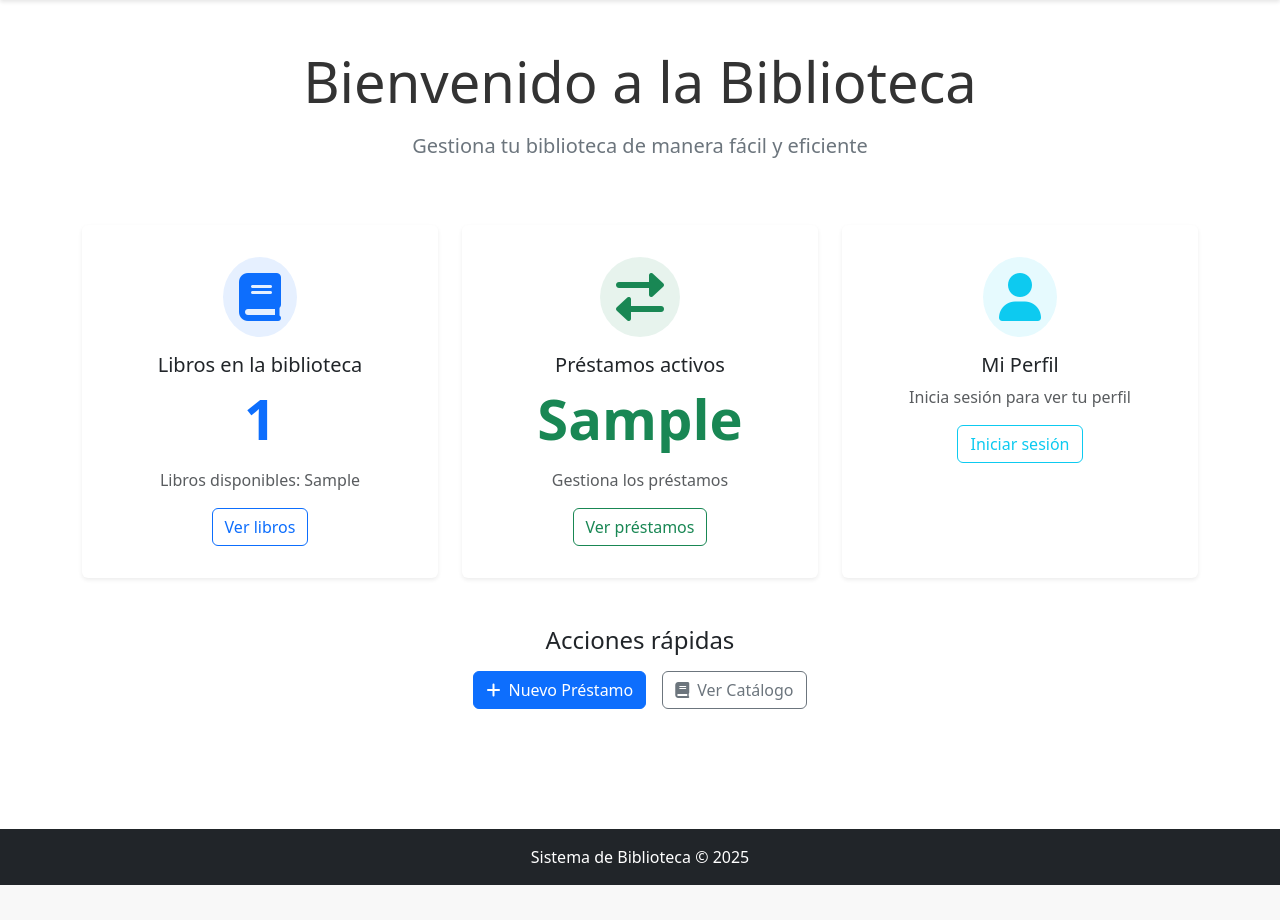
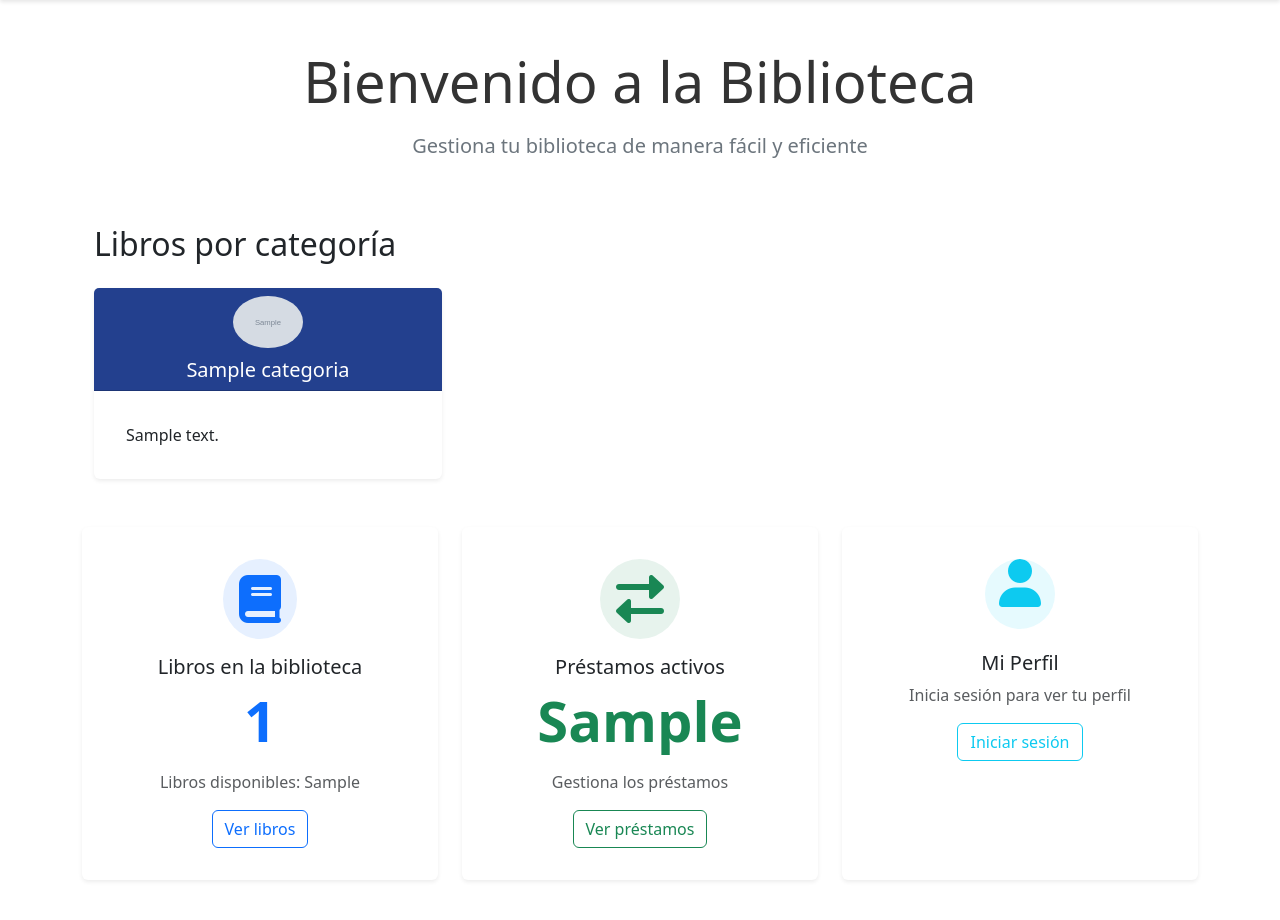
Before and after one commit to Kallheset/Biblioteca-django-drf, a Django app: template templates/inicio.html in a window 1280 px wide. Shown: the part 56-976 px from the top of the page. Before the commit the page ends 941 px from the top, so only its background shows below. Run offline with Django 5.2, Linux system fonts and the light colour scheme; the template is opened without the code that fills it: most values are stand-ins (such as "Sample title", 1, 10 or a date in 2020); grey boxes marked "Sample" are stand-in pictures.

Commit message:
Mejoras UI: descripción de categoría en tarjetas, avatar de usuario en perfil, color azul oscuro en header de categoría y mejoras visuales en inicio. Tests verificados OK.

```diff
--- a/templates/inicio.html
+++ b/templates/inicio.html
@@ -10,6 +10,30 @@
             <p class="lead">Gestiona tu biblioteca de manera fácil y eficiente</p>
         </div>
     </div>
+
+    <!-- Categorías y libros -->
+    <div class="container mb-5">
+  <h2 class="mb-4">Libros por categoría</h2>
+  <div class="row row-cols-1 row-cols-sm-2 row-cols-md-3 g-4">
+    {% for item in categorias_con_libros %}
+      <div class="col">
+        <a href="{% url 'lista_libros' %}?categoria={{ item.categoria.id }}" style="text-decoration: none; color: inherit;">
+          <div class="card categoria-box h-100 border-0 shadow-sm categoria-link" style="cursor:pointer;">
+            <div class="card-header text-white text-center" style="background-color: #23408e;">
+  {% if item.categoria.imagen %}
+    <img src="{{ item.categoria.imagen.url }}" alt="{{ item.categoria.nombre }}" style="max-width:70px; max-height:70px; object-fit:cover; border-radius:50%; margin-bottom:10px;">
+  {% endif %}
+  <h5 class="mb-0">{{ item.categoria.nombre }}</h5>
+</div>
+            <div class="card-body">
+  <p class="card-text">{{ item.categoria.descripcion|default:"Sin descripción." }}</p>
+</div>
+          </div>
+        </a>
+      </div>
+    {% endfor %}
+  </div>
+</div>
 
     <div class="row g-4">
         <!-- Tarjeta de Libros -->
@@ -48,9 +72,13 @@
         <div class="col-md-4">
             <div class="card h-100 border-0 shadow-sm">
                 <div class="card-body text-center">
-                    <div class="bg-info bg-opacity-10 p-3 rounded-circle d-inline-block mb-3">
-                        <i class="fas fa-user fa-3x text-info"></i>
-                    </div>
+                    <div class="rounded-circle d-inline-block mb-3 bg-info bg-opacity-10" style="width: 70px; height: 70px; overflow: hidden; display: flex; align-items: center; justify-content: center;">
+    {% if user.is_authenticated and user.perfil.avatar %}
+        <img src="{{ user.perfil.avatar.url }}" alt="Avatar de {{ user.username }}" style="width: 100%; height: 100%; object-fit: cover; border-radius: 50%;">
+    {% else %}
+        <i class="fas fa-user fa-3x text-info"></i>
+    {% endif %}
+</div>
                     <h3 class="h5">Mi Perfil</h3>
                     <p class="text-muted">
                         {% if user.is_authenticated %}
```
Also changed, not shown: apps/libros/models.py (+7 -0 lines), apps/libros/views.py (+14 -7 lines).
